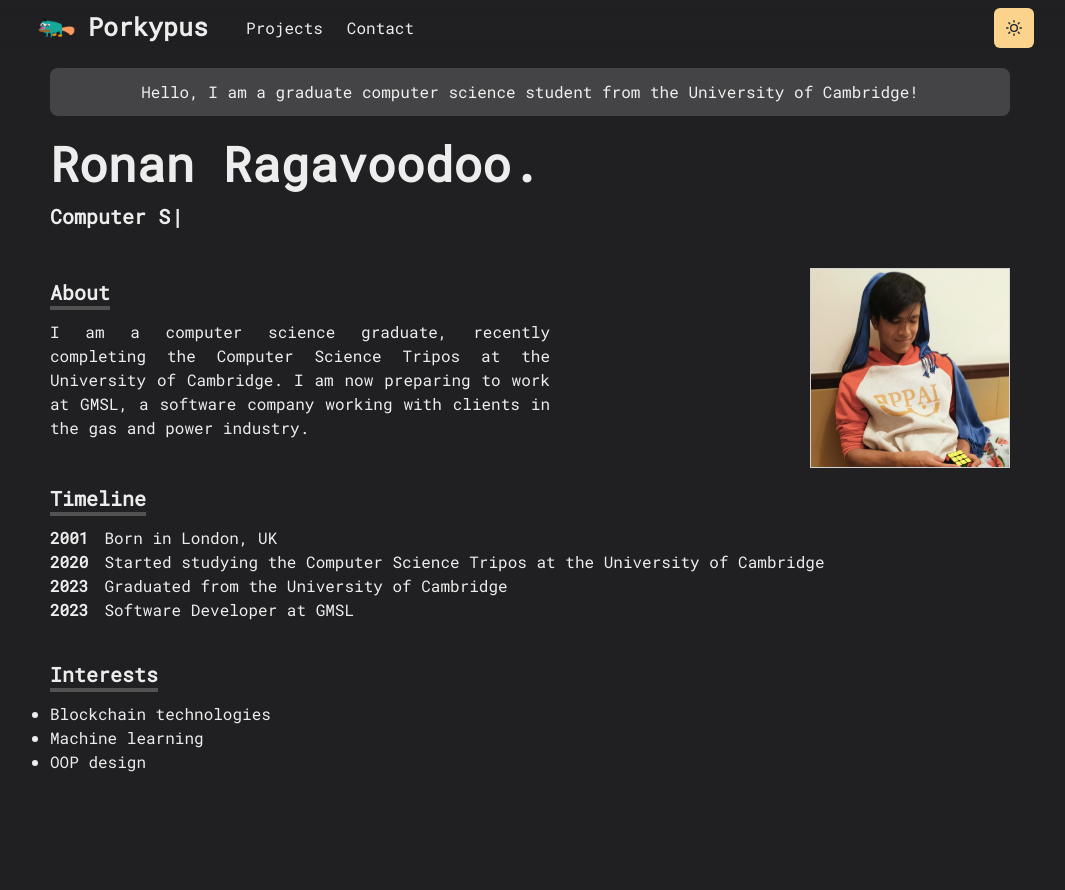
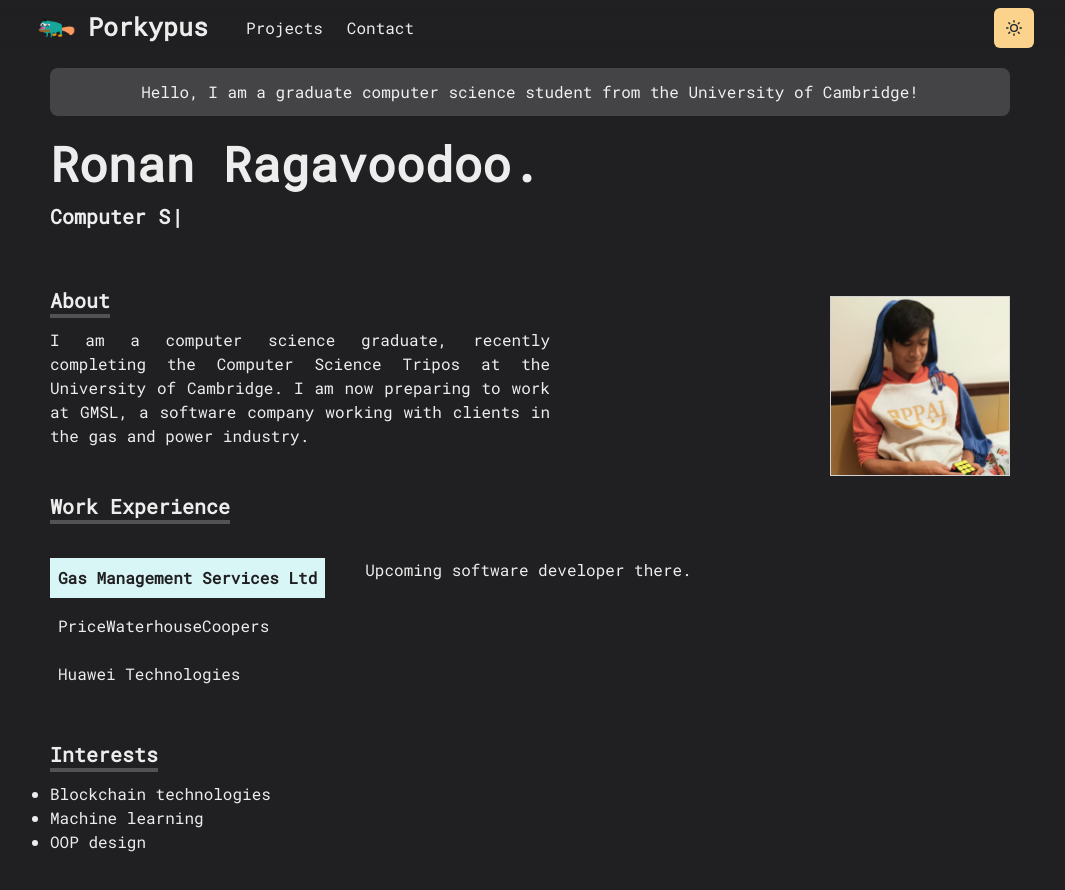
Before and after one commit to Porkypus/porkypus-site, a Next.js app: page / in a window 1280 px wide. Shown: the top 890 px of the page, without its empty margins (110-1175 px from the left). Before the commit the page ends 846 px from the top, so only its background shows below. Built offline with nearby package versions, Linux system fonts and the light colour scheme.

Commit message:
Improved Work Experience and Contact page

```diff
--- /dev/null
+++ b/components/job-history.js
@@ -0,0 +1,76 @@
+import { useState } from 'react'
+import {
+    Box,
+    Flex,
+    Text,
+    VStack,
+    Slider,
+    SliderTrack,
+    SliderFilledTrack,
+    SliderThumb,
+    Fade,
+    useDisclosure
+} from '@chakra-ui/react'
+
+const jobData = [
+    {
+        company: 'Gas Management Services Ltd',
+        description: 'Upcoming software developer there.'
+    },
+    {
+        company: 'PriceWaterhouseCoopers',
+        description:
+            'Worked on the Global Payroll Platform for clients, involving working with .NET (VB.NET and ASP.NET). I also helped develop an employee rewarding website, designed using Reactjs for frontend, C# for the API, and Microsoft SQL Server for the database.'
+    },
+    {
+        company: 'Huawei Technologies',
+        description:
+            'Contributed to a whitepaper which outlined a list of specifications and aims of a potential Central Bank Digital Currency for the Bank of Mauritius, including economic impacts and benefits for the population.'
+    }
+]
+
+const JobHistory = () => {
+    const [selectedCompany, setSelectedCompany] = useState(jobData[0])
+
+    const handleCompanyClick = company => {
+        setSelectedCompany(company)
+    }
+
+    const handleSliderChange = index => {
+        setSelectedCompany(jobData[index])
+    }
+
+    return (
+        <Flex flex="1">
+            <VStack
+                align="start"
+                alignContent="start"
+                spacing={2}
+                minW={100}
+                mr={6}
+            >
+                {jobData.map(job => (
+                    <Text
+                        key={job.company}
+                        fontWeight={selectedCompany === job ? 'bold' : 'normal'}
+                        cursor="pointer"
+                        onClick={() => {
+                            handleCompanyClick(job)
+                        }}
+                        bg={selectedCompany === job ? 'glassTeal' : undefined}
+                        color={selectedCompany === job ? '#202023' : undefined}
+                        p={2}
+                    >
+                        {job.company}
+                    </Text>
+                ))}
+            </VStack>
+
+            <Box ml={4} maxW={400}>
+                <Text>{selectedCompany.description}</Text>
+            </Box>
+        </Flex>
+    )
+}
+
+export default JobHistory
--- a/components/section.js
+++ b/components/section.js
@@ -7,7 +7,7 @@ const StyledDiv = chakra(motion.div, {
     }
 })
 
-const Section = ({ children, delay = 0, width = '100%', mb = 10 }) => (
+const Section = ({ children, delay = 0, width = '100%', mb = 12 }) => (
     <StyledDiv
         initial={{ opacity: 0, y: 10 }}
         animate={{ opacity: 1, y: 0 }}
--- a/pages/index.js
+++ b/pages/index.js
@@ -14,6 +14,7 @@ import Paragraph from '../components/paragraph'
 import { ChevronRightIcon } from '@chakra-ui/icons'
 import { BioSection, BioYear } from '../components/bio'
 import Typewriter from 'typewriter-effect'
+import JobHistory from '../components/job-history'
 
 const Page = () => {
     return (
@@ -41,7 +42,8 @@ const Page = () => {
                             options={{
                                 strings: [
                                     'Graduate Software Developer',
-                                    'Computer Science @ UniOfCambridge'
+                                    'Computer Science @ UniOfCambridge',
+                                    'Fencing and eSports Enjoyer'
                                 ],
                                 autoStart: true,
                                 loop: true,
@@ -72,7 +74,7 @@ const Page = () => {
                 <Spacer />
                 <Box
                     flexShrink={0}
-                    mt={{ base: 4, md: 0 }}
+                    mt={{ base: 3, md: 5 }}
                     ml={{ md: 6 }}
                     align="center"
                 >
@@ -80,7 +82,7 @@ const Page = () => {
                         borderColor="whiteAlpha.800"
                         borderWidth={1}
                         borderStyle="solid"
-                        maxWidth="200px"
+                        maxWidth="180px"
                         display="inline-block"
                         src="images/ronan.jpg"
                         alt="Profile Image"
@@ -88,39 +90,11 @@ const Page = () => {
                 </Box>
             </Flex>
 
-            {/* <Box align="center" my={4}>
-                <NextLink href="/projects">
-                    <Button
-                        rightIcon={<ChevronRightIcon />}
-                        colorScheme="teal"
-                        variant="ghost"
-                    >
-                        My Portfolio
-                    </Button>
-                </NextLink>
-            </Box> */}
-
             <Section delay={1}>
-                <Heading as="h2" variant="section-title">
-                    Timeline
+                <Heading as="h2" variant="section-title" mb={10}>
+                    Work Experience
                 </Heading>
-                <BioSection>
-                    <BioYear>2001</BioYear>
-                    Born in London, UK
-                </BioSection>
-                <BioSection>
-                    <BioYear>2020</BioYear>
-                    Started studying the Computer Science Tripos at the
-                    University of Cambridge
-                </BioSection>
-                <BioSection>
-                    <BioYear>2023</BioYear>
-                    Graduated from the University of Cambridge
-                </BioSection>
-                <BioSection>
-                    <BioYear>2023</BioYear>
-                    Software Developer at GMSL
-                </BioSection>
+                <JobHistory />
             </Section>
 
             <Section delay={1.4}>
--- a/pages/projects.js
+++ b/pages/projects.js
@@ -8,10 +8,13 @@ import capyThumbnail from '../public/images/projects/capy.png'
 const Projects = () => {
     return (
         <Container maxWidth="container.xl">
+            <Section delay={0.4}>
                 <Heading as="h2" fontSize={30} mb={4} mt={8}>
                     Projects
                 </Heading>
+            </Section>
 
+            <Section delay={0.8}>
                 <SimpleGrid columns={[1, 1, 2]} gap={6}>
                     <Section>
                         <ProjectGridItem
@@ -32,6 +35,7 @@ const Projects = () => {
                         </ProjectGridItem>
                     </Section>
                 </SimpleGrid>
+            </Section>
         </Container>
     )
 }
```
Also changed, not shown: pages/contact.js (+36 -7 lines). Lines whose indentation alone changed are shown as unchanged.
